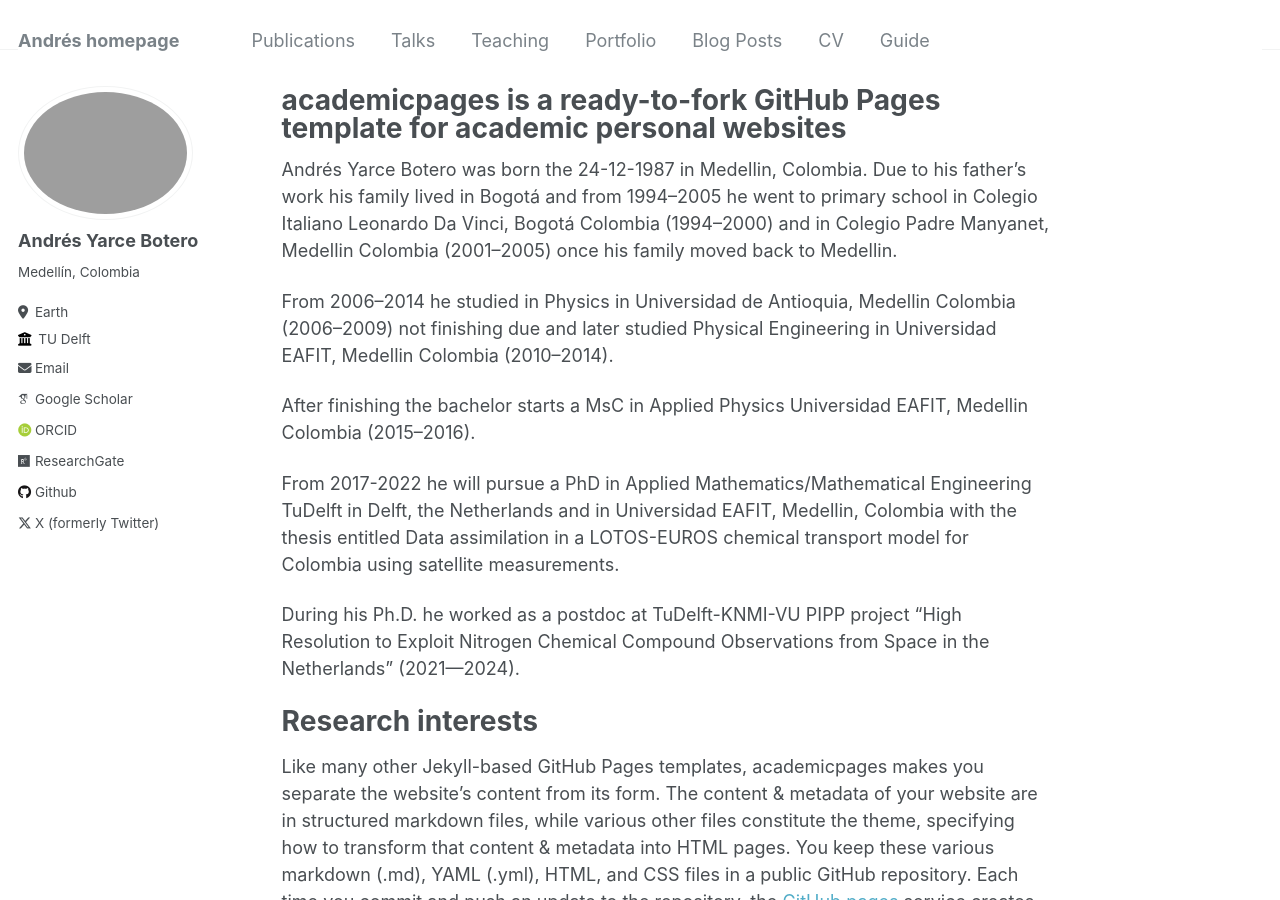
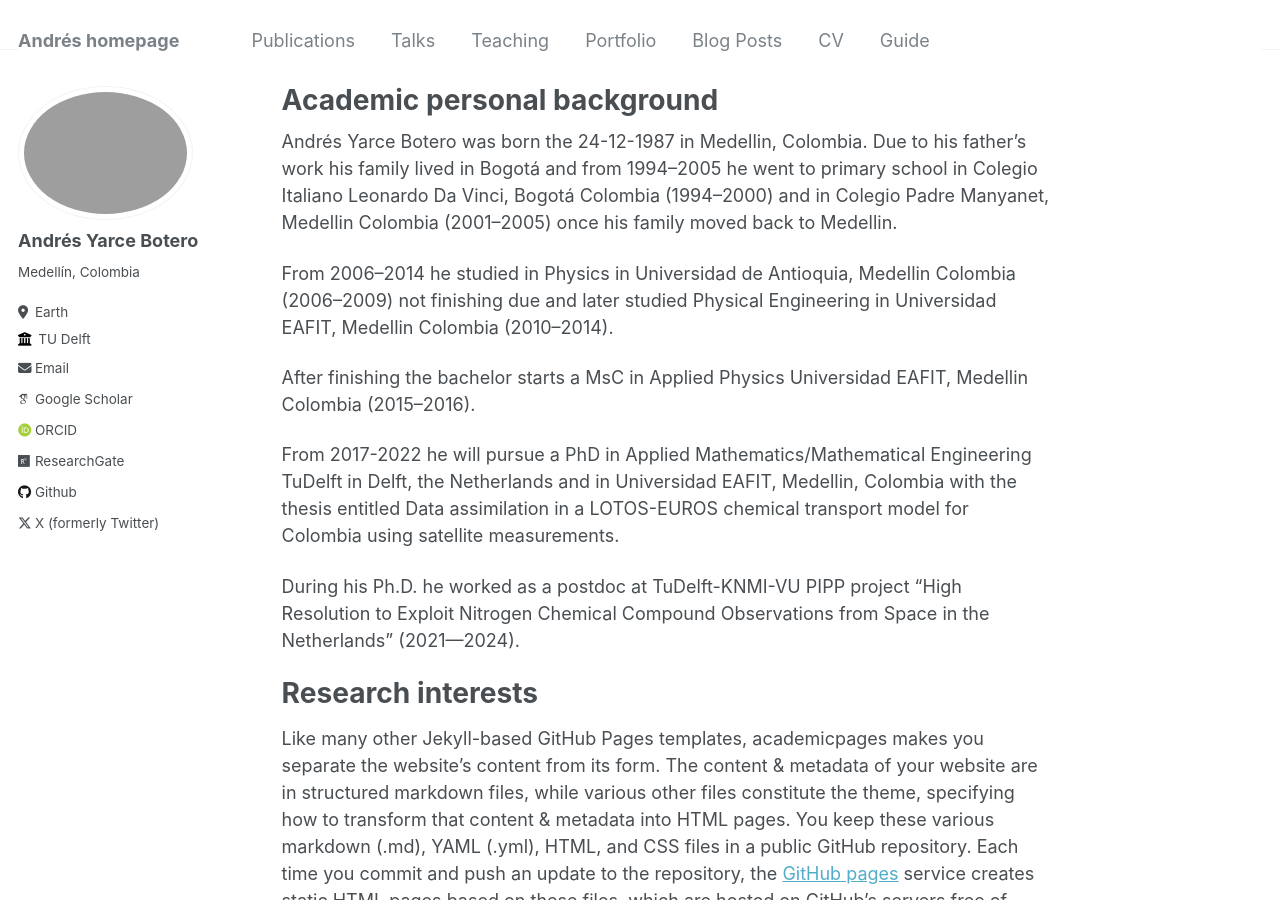
Before and after one commit to ayarceb/ayarceb.github.io, a Jekyll site: the page built from _pages/about.md, in a window 1280 px wide and 900 px high. Built offline with Jekyll 4.4.1, drawn with Linux system fonts in a browser that asks for light colours; some web fonts are replaced.

Commit message:
Update about.md

```diff
--- a/_pages/about.md
+++ b/_pages/about.md
@@ -1,6 +1,6 @@
 ---
 permalink: /
-title: "academicpages is a ready-to-fork GitHub Pages template for academic personal websites"
+title: "Academic personal background"
 author_profile: true
 redirect_from:
   - /about/
```
